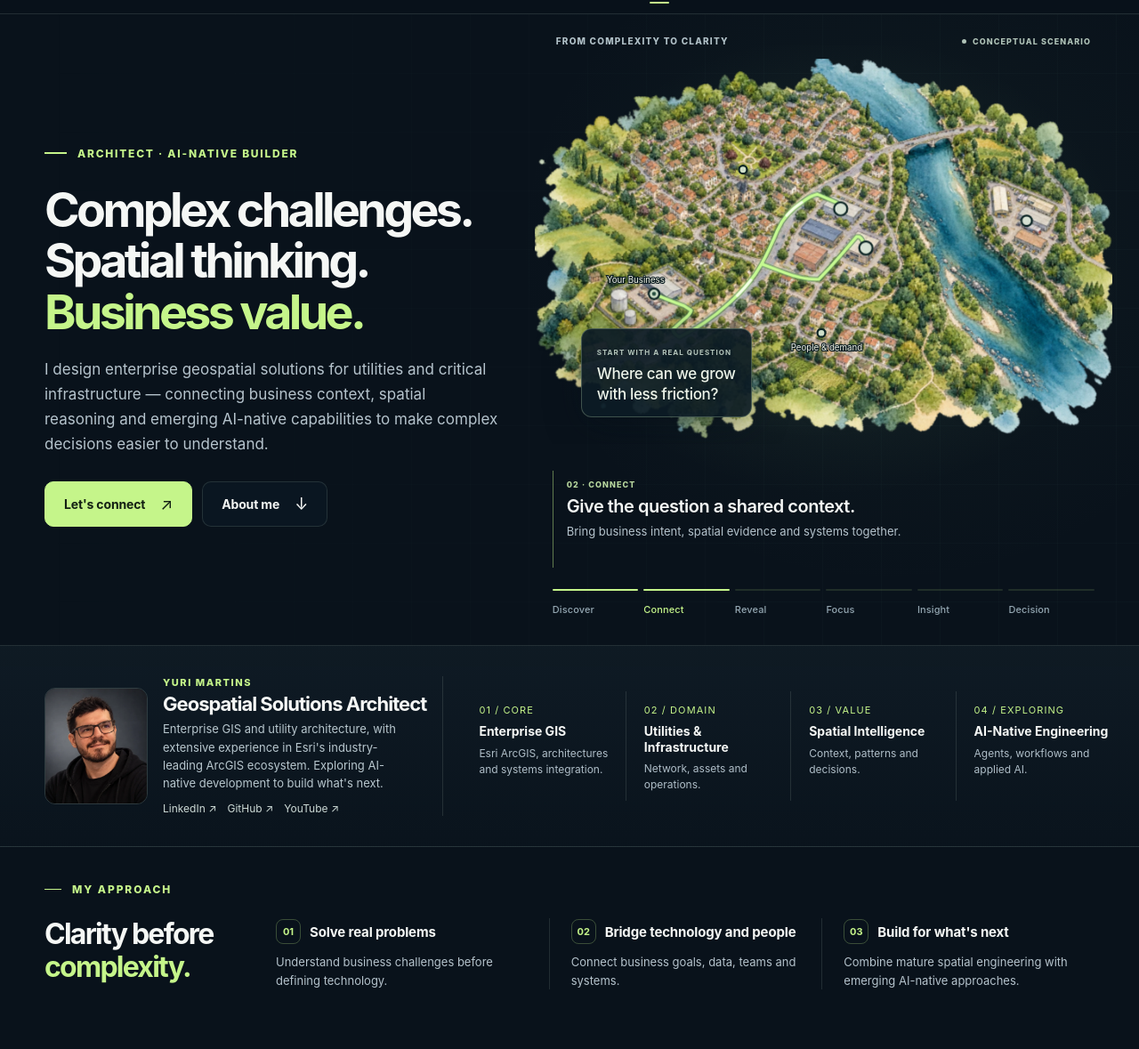
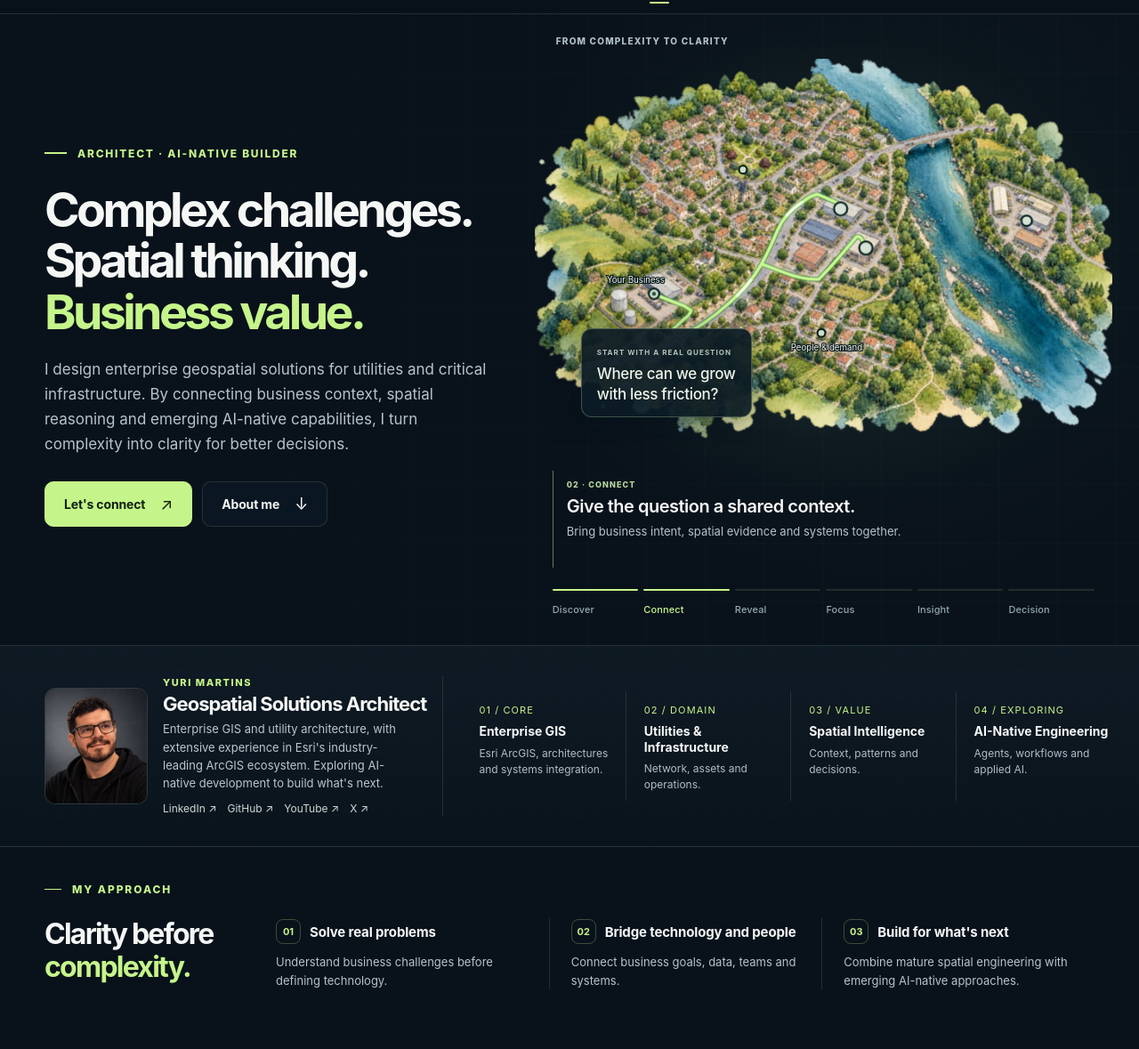
Before and after one commit to ytmartins/ytmartins.github.io, a website: page index.html in a window 1280 px wide. Shown: the part 66-1245 px from the top of the page at 89% size. Drawn offline with Linux system fonts and the light colour scheme.

Commit message:
Clarify the hero promise and add the X profile (#8)

```diff
--- a/index.html
+++ b/index.html
@@ -33,11 +33,11 @@
       <div class="hero-copy">
         <div class="eyebrow">Architect · AI-Native Builder</div>
         <h1 id="heroHeading">Complex challenges. Spatial thinking. <span class="accent">Business value.</span></h1>
-        <p class="hero-lead">I design enterprise geospatial solutions for utilities and critical infrastructure — connecting business context, spatial reasoning and emerging AI-native capabilities to make complex decisions easier to understand.</p>
+        <p class="hero-lead">I design enterprise geospatial solutions for utilities and critical infrastructure. By connecting business context, spatial reasoning and emerging AI-native capabilities, I turn complexity into clarity for better decisions.</p>
         <div class="hero-actions"><a class="primary-btn" href="https://www.linkedin.com/in/ytmartins/" target="_blank" rel="noopener noreferrer">Let's connect <span class="mini-arrow">↗</span></a><a class="ghost-btn" href="#about">About me <span class="mini-arrow">↓</span></a></div>
       </div>
       <div class="story" id="spatialStory" role="group" data-stage="5" aria-label="Interactive six-stage illustration showing how synthetic geospatial context becomes decision-ready intelligence">
-        <div class="story-heading"><span>FROM COMPLEXITY TO CLARITY</span><span class="live">CONCEPTUAL SCENARIO</span></div>
+        <div class="story-heading"><span>FROM COMPLEXITY TO CLARITY</span></div>
         <div class="story-visual watercolor-scene">
           <svg class="story-svg" viewBox="0 0 900 600" role="img" aria-labelledby="territoryTitle territoryDesc">
             <title id="territoryTitle">A question becomes a connected opportunity</title>
@@ -102,7 +102,7 @@
       </div>
     </div></section>
     <section id="about" class="identity" aria-labelledby="aboutTitle"><div class="shell identity-inner">
-      <div class="person reveal"><img src="assets/portrait.webp" class="person-img" alt="Professional portrait of Yuri Martins wearing glasses and a dark hoodie" width="720" height="792" loading="lazy"><div><div class="eyebrow">Yuri Martins</div><h2 id="aboutTitle">Geospatial Solutions Architect</h2><p>Enterprise GIS and utility architecture, with extensive experience in Esri's industry-leading ArcGIS ecosystem. Exploring AI-native development to build what's next.</p><div class="socials"><a href="https://www.linkedin.com/in/ytmartins/" target="_blank" rel="noopener noreferrer" aria-label="LinkedIn @ytmartins">LinkedIn ↗</a><a href="https://github.com/ytmartins" target="_blank" rel="noopener noreferrer" aria-label="GitHub @ytmartins">GitHub ↗</a><a href="https://www.youtube.com/@ytmartins" target="_blank" rel="noopener noreferrer" aria-label="YouTube @ytmartins">YouTube ↗</a></div></div></div>
+      <div class="person reveal"><img src="assets/portrait.webp" class="person-img" alt="Professional portrait of Yuri Martins wearing glasses and a dark hoodie" width="720" height="792" loading="lazy"><div><div class="eyebrow">Yuri Martins</div><h2 id="aboutTitle">Geospatial Solutions Architect</h2><p>Enterprise GIS and utility architecture, with extensive experience in Esri's industry-leading ArcGIS ecosystem. Exploring AI-native development to build what's next.</p><div class="socials"><a href="https://www.linkedin.com/in/ytmartins/" target="_blank" rel="noopener noreferrer" aria-label="LinkedIn @ytmartins">LinkedIn ↗</a><a href="https://github.com/ytmartins" target="_blank" rel="noopener noreferrer" aria-label="GitHub @ytmartins">GitHub ↗</a><a href="https://www.youtube.com/@ytmartins" target="_blank" rel="noopener noreferrer" aria-label="YouTube @ytmartins">YouTube ↗</a><a href="https://x.com/yurimartinsdev" target="_blank" rel="noopener noreferrer" aria-label="X @yurimartinsdev">X ↗</a></div></div></div>
       <div class="expertise reveal" role="group" aria-label="Areas of expertise"><div class="expertise-item"><span class="expertise-number">01 / CORE</span><strong>Enterprise GIS</strong><p>Esri ArcGIS, architectures and systems integration.</p></div><div class="expertise-item"><span class="expertise-number">02 / DOMAIN</span><strong>Utilities & Infrastructure</strong><p>Network, assets and operations.</p></div><div class="expertise-item"><span class="expertise-number">03 / VALUE</span><strong>Spatial Intelligence</strong><p>Context, patterns and decisions.</p></div><div class="expertise-item"><span class="expertise-number">04 / EXPLORING</span><strong>AI-Native Engineering</strong><p>Agents, workflows and applied AI.</p></div></div>
     </div></section>
     <section id="approach" class="approach" aria-labelledby="approachTitle"><div class="shell"><div class="section-heading">MY APPROACH</div><div class="approach-row"><h2 id="approachTitle">Clarity before <span class="accent">complexity.</span></h2><div class="principles"><article class="principle reveal"><div class="principle-title"><span class="principle-num">01</span><h3>Solve real problems</h3></div><p>Understand business challenges before defining technology.</p></article><article class="principle reveal"><div class="principle-title"><span class="principle-num">02</span><h3>Bridge technology and people</h3></div><p>Connect business goals, data, teams and systems.</p></article><article class="principle reveal"><div class="principle-title"><span class="principle-num">03</span><h3>Build for what's next</h3></div><p>Combine mature spatial engineering with emerging AI-native approaches.</p></article></div></div></div></section>
--- a/styles.css
+++ b/styles.css
@@ -678,6 +678,7 @@
 .story[data-stage="5"] .decision-answer{display:block;animation:decision-message .35s .65s both}
 #spatialStory[data-stage="5"]:not([data-approval]) .territory-camera{animation:none;transform:scale(.96);transition:none}
 .decision-answer p{font-size:12px;line-height:1.6;margin:8px 0}
+.socials{flex-wrap:wrap;row-gap:8px}
 .decision-answer small{display:block;color:#bfd1c2;font-size:10px;line-height:1.6;border-top:1px solid #54745d;padding-top:8px}
 @keyframes recommend-area{0%{stroke-opacity:.25}45%{stroke-opacity:1}100%{stroke-opacity:.7}}
 .story[data-stage="5"] .retained-opportunity>path{stroke:#e7ffb7;stroke-width:3;animation:recommend-area 1.2s .65s both}
```
